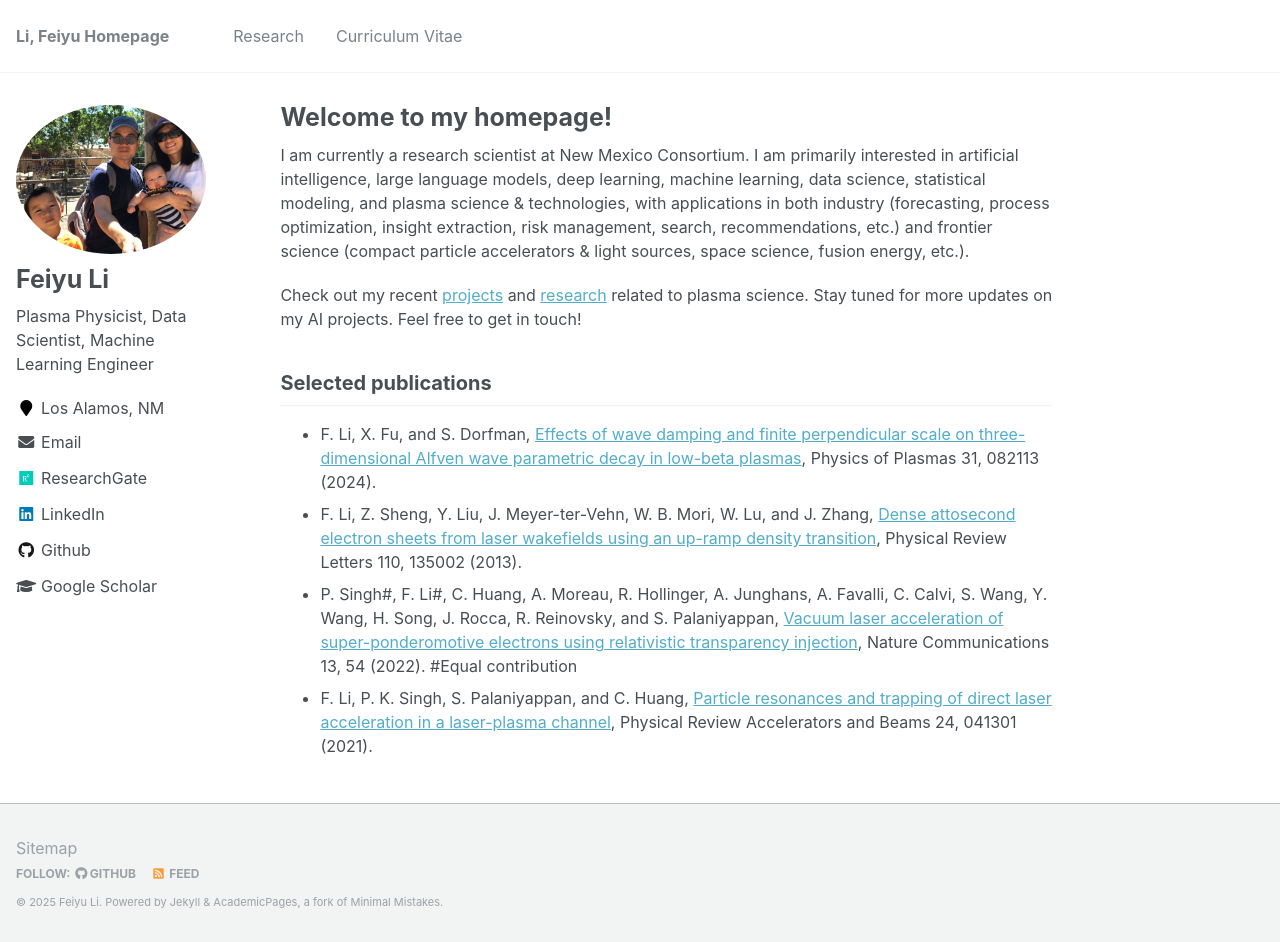
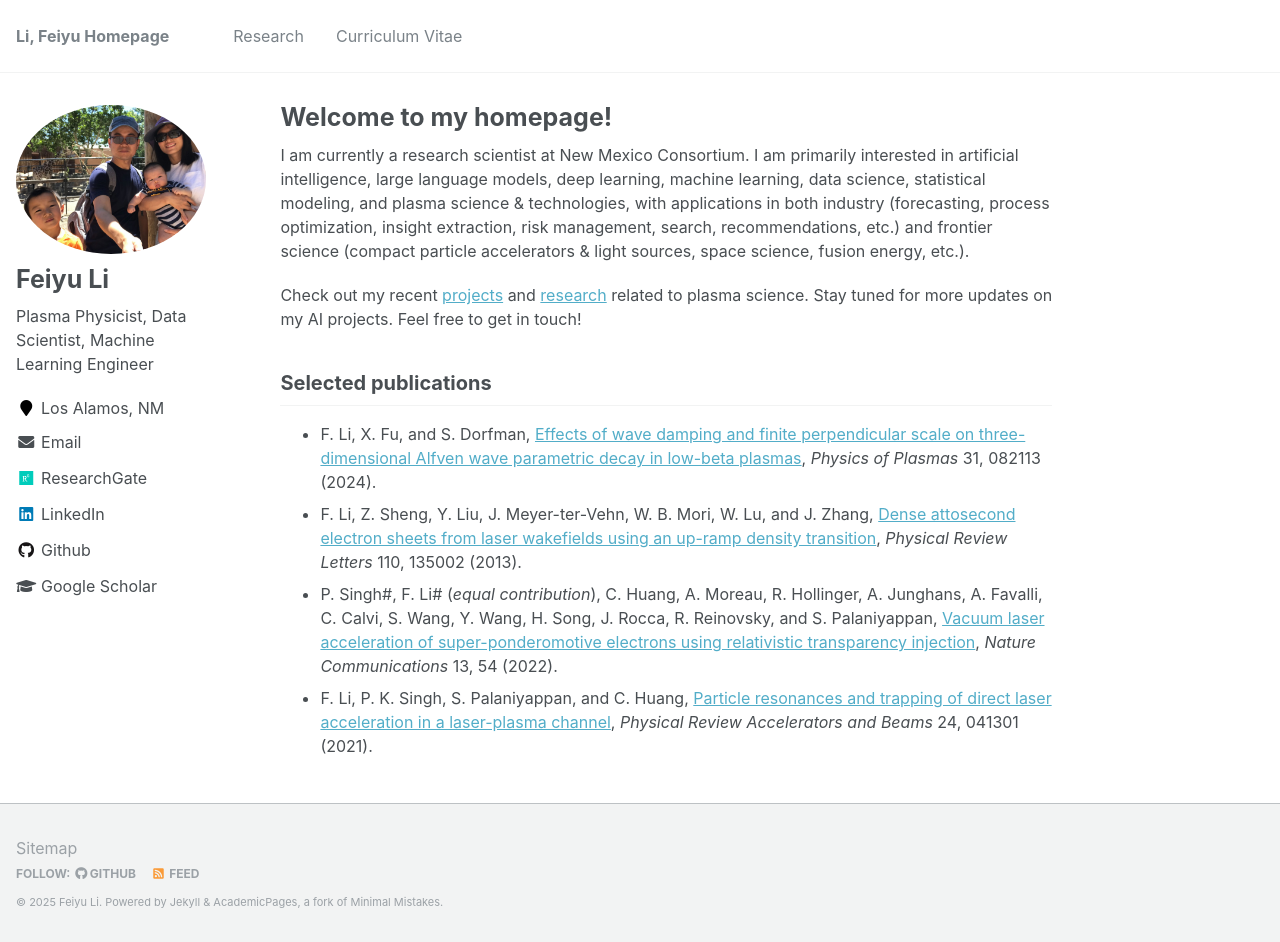
Before and after one commit to fyli16/fyli16.github.io, a Jekyll site: the page built from _pages/about.md, in a window 1280 px wide and 942 px high. Built offline with Jekyll 4.4.1, drawn with Linux system fonts in a browser that asks for light colours.

Commit message:
update about

```diff
--- a/_pages/about.md
+++ b/_pages/about.md
@@ -22,10 +22,10 @@
 <!-- Check out my [Google Scholar](https://scholar.google.com/citations?user=8jVlsdoAAAAJ&hl=en), [Researchgate](https://www.researchgate.net/profile/Feiyu-Li-4) for more about my research.  -->
 
 ## Selected publications
-* F. Li, X. Fu, and S. Dorfman, [Effects of wave damping and finite perpendicular scale on three-dimensional Alfven wave parametric decay in low-beta plasmas](https://drive.google.com/file/d/1-fKsv396pD8m5WaU7dvYXtAO-whTGfix/view?usp=drive_link), Physics of Plasmas 31, 082113 (2024).
-* F. Li, Z. Sheng, Y. Liu, J. Meyer-ter-Vehn, W. B. Mori, W. Lu, and J. Zhang, [Dense attosecond electron sheets from laser wakefields using an up-ramp density transition](https://drive.google.com/file/d/1ED6XBNJMT0joXAUs49AuiEj28bI5C_Vd/view?usp=drive_link), Physical Review Letters 110, 135002 (2013).
-* P. Singh\#, F. Li\#, C. Huang, A. Moreau, R. Hollinger, A. Junghans, A. Favalli, C. Calvi, S. Wang, Y. Wang, H. Song, J. Rocca, R. Reinovsky, and S. Palaniyappan, [Vacuum laser acceleration of super-ponderomotive electrons using relativistic transparency injection](https://drive.google.com/file/d/1DHl6WVoQ2BnTH2a5JCa3Cv6gsziU0XIw/view?usp=drive_link), Nature Communications 13, 54 (2022).  \#Equal contribution
-* F. Li, P. K. Singh, S. Palaniyappan, and C. Huang, [Particle resonances and trapping of direct laser acceleration in a laser-plasma channel](https://drive.google.com/file/d/1KFGZTYbHff1pens0bXv-YAZ0NjhJTM5h/view?usp=drive_link), Physical Review Accelerators and Beams 24, 041301 (2021).
+* F. Li, X. Fu, and S. Dorfman, [Effects of wave damping and finite perpendicular scale on three-dimensional Alfven wave parametric decay in low-beta plasmas](https://drive.google.com/file/d/1-fKsv396pD8m5WaU7dvYXtAO-whTGfix/view?usp=drive_link), *Physics of Plasmas* 31, 082113 (2024).
+* F. Li, Z. Sheng, Y. Liu, J. Meyer-ter-Vehn, W. B. Mori, W. Lu, and J. Zhang, [Dense attosecond electron sheets from laser wakefields using an up-ramp density transition](https://drive.google.com/file/d/1ED6XBNJMT0joXAUs49AuiEj28bI5C_Vd/view?usp=drive_link), *Physical Review Letters* 110, 135002 (2013).
+* P. Singh\#, F. Li\# (*equal contribution*), C. Huang, A. Moreau, R. Hollinger, A. Junghans, A. Favalli, C. Calvi, S. Wang, Y. Wang, H. Song, J. Rocca, R. Reinovsky, and S. Palaniyappan, [Vacuum laser acceleration of super-ponderomotive electrons using relativistic transparency injection](https://drive.google.com/file/d/1DHl6WVoQ2BnTH2a5JCa3Cv6gsziU0XIw/view?usp=drive_link), *Nature Communications* 13, 54 (2022).
+* F. Li, P. K. Singh, S. Palaniyappan, and C. Huang, [Particle resonances and trapping of direct laser acceleration in a laser-plasma channel](https://drive.google.com/file/d/1KFGZTYbHff1pens0bXv-YAZ0NjhJTM5h/view?usp=drive_link), *Physical Review Accelerators and Beams* 24, 041301 (2021).
 <!-- * F. Li, Z. Sheng, M. Chen, L. Yu, J. Meyer-ter-Vehn, W. B. Mori, and J. Zhang, [Radially polarized, half-cycle, attosecond pulses from laser wakefields through coherent synchrotronlike radiation](https://drive.google.com/file/d/1aIZc3XbUy6T_ovCbviBMdiduXa0V8Lb9/view?usp=drive_link), Physical Review E 90, 043104 (2014).  -->
 
 
```
